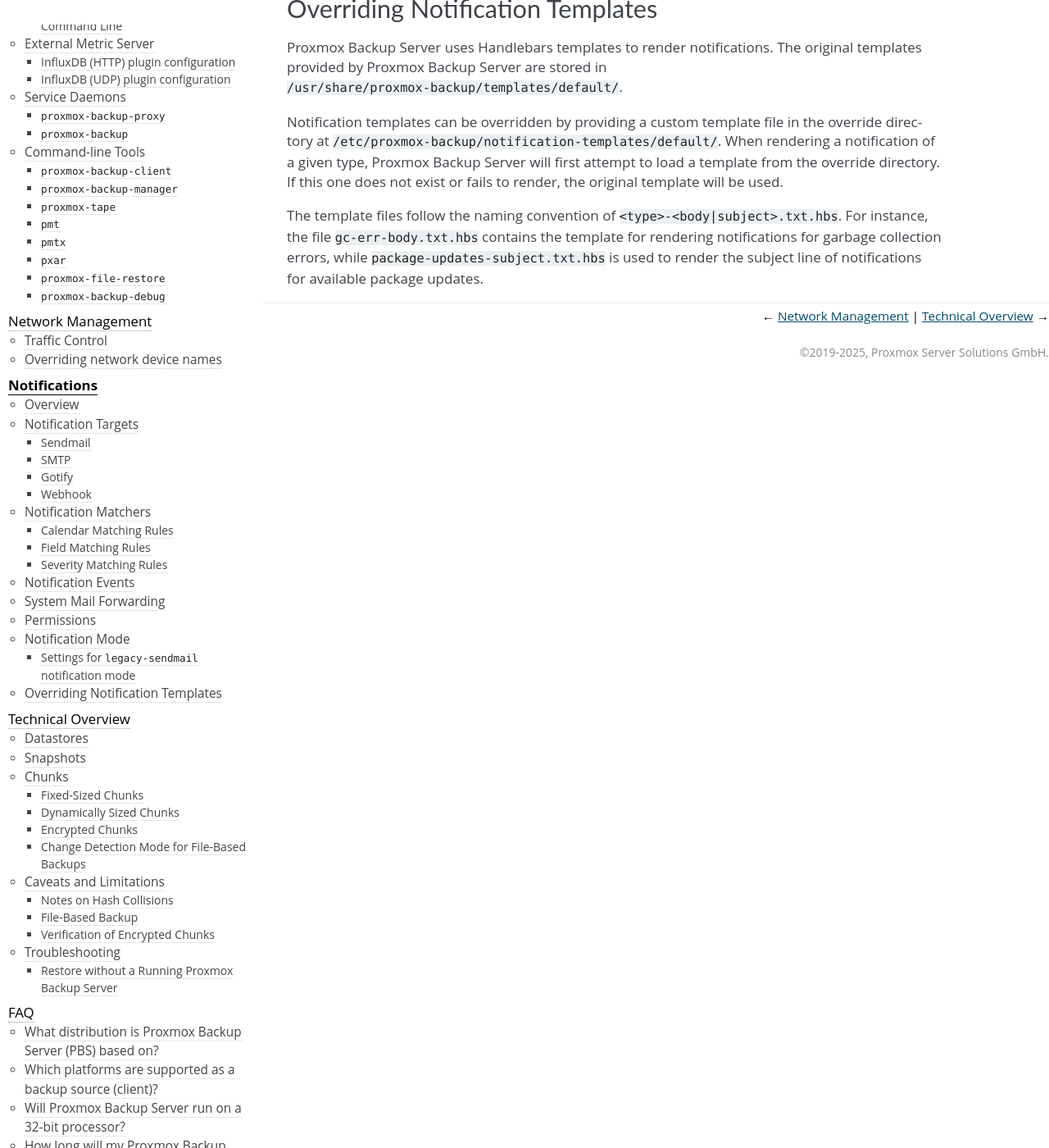
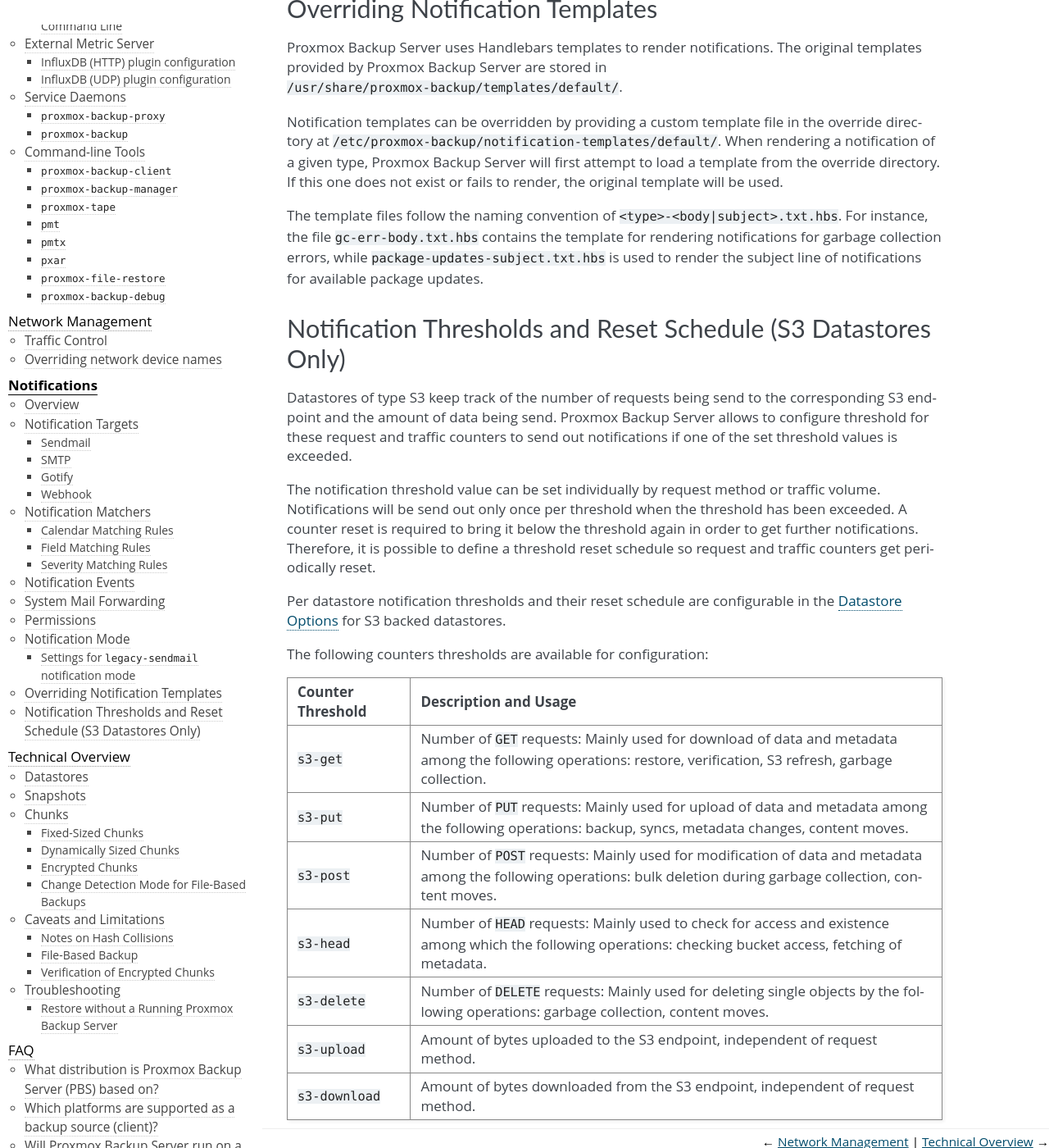
Before and after one commit to rikka-chunibyo/PBS-X, a Sphinx documentation site: the page built from docs/notifications.rst, in a window 1280 px wide and 1400 px high, scrolled down 7599 px. Shown: the whole window at 82% size. Built offline with Sphinx 7.4.7, drawn with Linux system fonts in a browser that asks for light colours; some of the changed text lies outside the part shown.

Commit message:
docs: describe s3 request notifications and threshold reset schedule
Add a section describing the counter, how they can be used to trigger
notifications and how to periodically reset them.

Signed-off-by: Christian Ebner <c.ebner@proxmox.com>
Link: https://lore.proxmox.com/20260424125027.804185-2-c.ebner@proxmox.com

```diff
--- a/docs/notifications.rst
+++ b/docs/notifications.rst
@@ -371,3 +371,49 @@ The template files follow the naming convention of
 ``gc-err-body.txt.hbs`` contains the template for rendering notifications for
 garbage collection errors, while ``package-updates-subject.txt.hbs`` is used to
 render the subject line of notifications for available package updates.
+
+.. _s3_notification_thresholds:
+
+Notification Thresholds and Reset Schedule (S3 Datastores Only)
+---------------------------------------------------------------
+
+Datastores of type S3 keep track of the number of requests being send to the
+corresponding S3 endpoint and the amount of data being send. Proxmox Backup
+Server allows to configure threshold for these request and traffic counters to
+send out notifications if one of the set threshold values is exceeded.
+
+The notification threshold value can be set individually by request method or
+traffic volume. Notifications will be send out only once per threshold when the
+threshold has been exceeded. A counter reset is required to bring it below the
+threshold again in order to get further notifications. Therefore, it is possible
+to define a threshold reset schedule so request and traffic counters get
+periodically reset.
+
+Per datastore notification thresholds and their reset schedule are configurable
+in the :ref:`Datastore Options <datastore_options>` for S3 backed datastores.
+
+The following counters thresholds are available for configuration:
+
+==================== ==========================================================
+Counter Threshold    Description and Usage
+==================== ==========================================================
+``s3-get``           Number of ``GET`` requests: Mainly used for download of
+                     data and metadata among the following operations: restore,
+                     verification, S3 refresh, garbage collection.
+``s3-put``           Number of ``PUT`` requests: Mainly used for upload of data
+                     and metadata among the following operations: backup, syncs,
+                     metadata changes, content moves.
+``s3-post``          Number of ``POST`` requests: Mainly used for modification
+                     of data and metadata among the following operations: bulk
+                     deletion during garbage collection, content moves.
+``s3-head``          Number of ``HEAD`` requests: Mainly used to check for
+                     access and existence among which the following operations:
+                     checking bucket access, fetching of metadata.
+``s3-delete``        Number of ``DELETE`` requests: Mainly used for deleting
+                     single objects by the following operations: garbage
+                     collection, content moves.
+``s3-upload``        Amount of bytes uploaded to the S3 endpoint, independent of
+                     request method.
+``s3-download``      Amount of bytes downloaded from the S3 endpoint,
+                     independent of request method.
+==================== ==========================================================
--- a/docs/storage.rst
+++ b/docs/storage.rst
@@ -593,6 +593,7 @@ Required privileges:
 - ``move-namespace``: ``DATASTORE_MODIFY`` on the parent of both the
   source and the target namespace.
 
+.. _datastore_options:
 
 Options
 ~~~~~~~
@@ -606,6 +607,9 @@ There are a few per-datastore options:
 
 * :ref:`Notification mode and legacy notification settings <notification_mode>`
 * :ref:`Maintenance Mode <maintenance_mode>`
+* :ref:`Maintenance Mode <maintenance_mode>`
+* :ref:`Notification Thresholds (S3 datastores only) <s3_notification_thresholds>`
+* :ref:`Threshold Reset Schedule (S3 datastores only) <s3_notification_thresholds>`
 * Verification of incoming backups
 
 .. _datastore_tuning_options:
```
